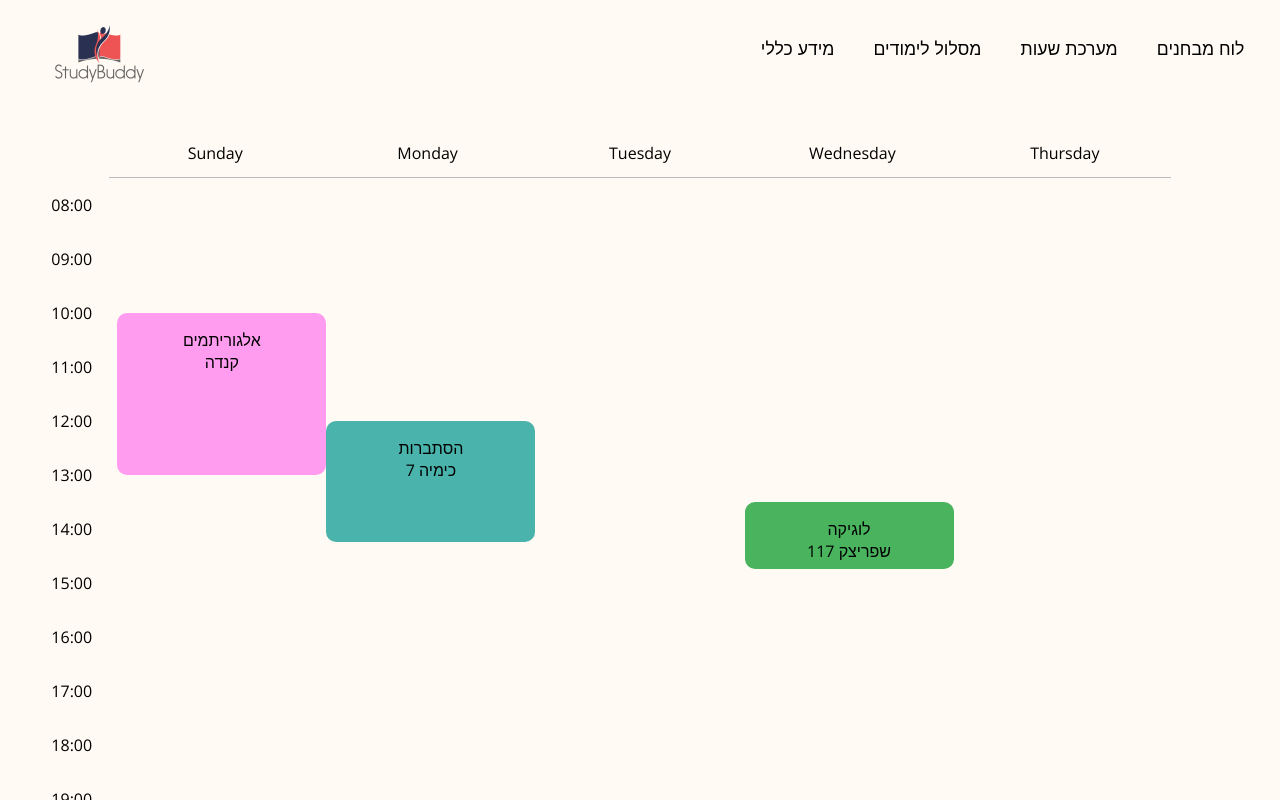
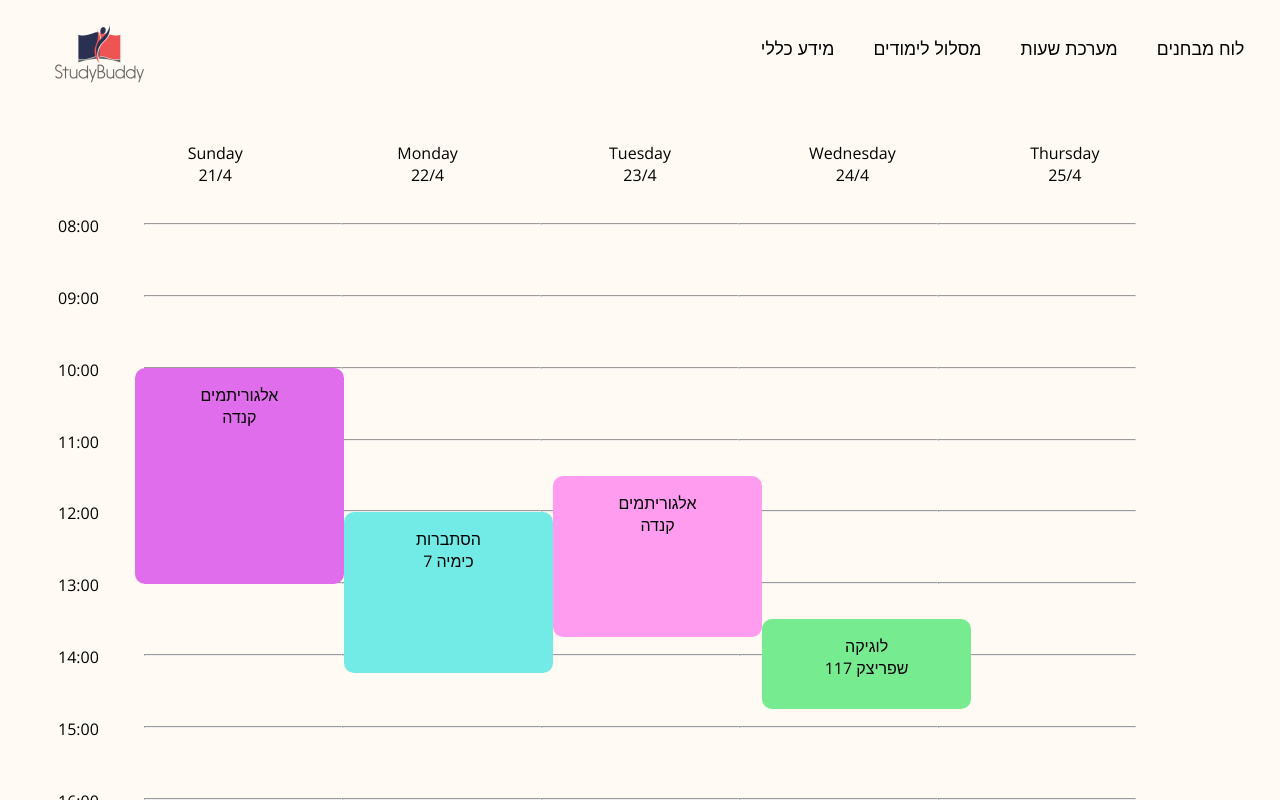
Before and after one commit to sashatankov/studybuddy, a React (Create React App) app: page / in a window 1280 px wide. Both pictures are taken after a click on the button "מערכת שעות". Shown: the top 800 px of the page. Built offline with nearby package versions, Linux system fonts and the light colour scheme.

Commit message:
schedule screen: table lines added, dates added, colors adjusted to class type

```diff
--- a/src/App.js
+++ b/src/App.js
@@ -46,7 +46,7 @@ class App extends Component {
     this.setState({overlayBox:
         (<ScheduleEventDetailsBox
             scheduleEventObj={scheduleEvent}
-            clicked={this._hideDetails.bind(this)} isOpen={true}/> )});
+            clicked={this._hideDetails.bind(this)}/> )});
   }
 
   _hideDetails(){
--- a/src/components/Schedule/Schedule.js
+++ b/src/components/Schedule/Schedule.js
@@ -41,6 +41,7 @@ export default class Schedule extends Component {
                          eventType="שיעור"
                          classroom="קנדה"
                          course="algo"
+                         classType="lecture"
                          professor="פרופ אלכם סמורודניצקי"
                          clickedBox={this._showDetails.bind(this)}/>
 
@@ -51,6 +52,7 @@ export default class Schedule extends Component {
                          eventType="תרגול"
                          classroom="שפריצק 117"
                          course="logic"
+                         classType="recitation"
                          professor="פרופ אליהו ריפס"
                          clickedBox={this._showDetails.bind(this)}/>
 
@@ -61,7 +63,18 @@ export default class Schedule extends Component {
                          eventType="תרגול"
                          classroom="כימיה 7"
                          course="stat"
+                         classType="recitation"
                          professor="דר אורי גורביץ"
+                         clickedBox={this._showDetails.bind(this)}/>
+          <ScheduleEvent day="Tuesday"
+                         starttime="11:30"
+                         endTime="13:45"
+                         eventTitle="אלגוריתמים"
+                         eventType="תרגול"
+                         classroom="קנדה"
+                         course="algo"
+                         classType="recitation"
+                         professor="פרופ אלכם סמורודניצקי"
                          clickedBox={this._showDetails.bind(this)}/>
         </div>
 
--- a/src/components/Schedule/ScheduleEvent/ScheduleEvent.js
+++ b/src/components/Schedule/ScheduleEvent/ScheduleEvent.js
@@ -14,10 +14,19 @@ export default class ScheduleEvent extends Component {
     STAT: 'stat',
     LOGIC: 'logic'
   };
+  classTypes = {
+    LECTURE: "lecture",
+    TA: "recitation",
+    LAB: "lab",
+    SEMINAR: "seminar"
+  };
   colors = {
-    ALGO_COLOR: "rgba(255, 156, 239, 1)",
-    STAT_COLOR: "rgba(73, 179, 172, 1)",
-    LOGIC_COLOR: "rgba(73, 179, 93, 1)"
+    ALGO_COLOR_TA: "rgba(255, 156, 239, 1)", // lighter shade
+    ALGO_COLOR_LECTURE: "rgba(224, 109, 235, 1)", // darker shade
+    STAT_COLOR_LECTURE: "rgba(73, 179, 172, 1)",
+    STAT_COLOR_TA: "rgba(114, 235, 231, 1)",
+    LOGIC_COLOR_LECTURE: "rgba(73, 179, 93, 1)",
+    LOGIC_COLOR_TA: "rgba(118, 235, 143)"
   };
   day = 0;
   startTime = 0;
@@ -31,6 +40,7 @@ export default class ScheduleEvent extends Component {
       this.classroom = this.props.classroom;
       this.professor = this.props.professor;
       this.course = this.props.course;
+      this.classType = this.props.classType;
 
       this._setStartEndTime();
       if(this.props.day === this.weekDays.SUNDAY){
@@ -64,8 +74,8 @@ export default class ScheduleEvent extends Component {
 
       const pos= {
           position: 'absolute',
-          left: (8.333 + ((this.day - 1) * 16.666)).toString().concat("%"),
-          top: (3.333 + 6.666 * ((this.startTime - 800) / 100)).toString().concat("%"),
+          left: (8.333 + 1.4 + ((this.day - 1) * 16.666)).toString().concat("%"),
+          top: (3.333 - 1 + 6.666 * ((this.startTime - 800) / 100)).toString().concat("%"),
           width: "16.666%",
           height: (6.666 * ((this.endTime - this.startTime) / 100)).toString().concat("%"),
           zIndex: '10',
@@ -80,13 +90,28 @@ export default class ScheduleEvent extends Component {
 
   _getColor(){
     if(this.course === this.courses.ALGO){
-      return this.colors.ALGO_COLOR;
+      if(this.classType === this.classTypes.LECTURE){
+          return this.colors.ALGO_COLOR_LECTURE;
+      }
+      else if(this.classType === this.classTypes.TA){
+          return this.colors.ALGO_COLOR_TA;
+      }
     }
     else if (this.course === this.courses.STAT) {
-      return this.colors.STAT_COLOR;
+        if(this.classType === this.classTypes.LECTURE){
+            return this.colors.STAT_COLOR_LECTURE;
+        }
+        else if(this.classType === this.classTypes.TA){
+            return this.colors.STAT_COLOR_TA;
+        }
     }
     else if (this.course === this.courses.LOGIC) {
-      return this.colors.LOGIC_COLOR;
+        if(this.classType === this.classTypes.LECTURE){
+            return this.colors.LOGIC_COLOR_LECTURE;
+        }
+        else if(this.classType === this.classTypes.TA){
+            return this.colors.LOGIC_COLOR_TA;
+        }
     }
 
   }
--- a/src/components/Schedule/ScheduleEventDetailsBox/ScheduleEventDetailsBox.js
+++ b/src/components/Schedule/ScheduleEventDetailsBox/ScheduleEventDetailsBox.js
@@ -3,19 +3,20 @@ import "./ScheduleEventDetailsBox.css";
 
 export default class ScheduleEventDetailsBox extends Component {
 
+
   constructor(props){
     super(props);
     this._hideDetails = this._hideDetails.bind(this);
-    this.overlayClassList = ["overlay"];
+
   }
 
   render() {
     const scheduleEvent = this.props.scheduleEventObj;
     const sideBarBgColor = {backgroundColor: scheduleEvent._getColor()};
     const titleColor = {color: scheduleEvent._getColor()};
-    let component = null;
+
     return (
-        <div className={this.overlayClassList.join(" ")}>
+        <div className="overlay">
           <div id="x" className="overlaybox" >
             <div className="overlaybox-sidebar" style={sideBarBgColor}>
 
@@ -25,6 +26,7 @@ export default class ScheduleEventDetailsBox extends Component {
                 <i className="fas fa-times"> </i>
               </div>
               <h1 style={titleColor}> {scheduleEvent.eventTitle} </h1>
+              <h3> {scheduleEvent.eventType} </h3>
               <h3>
                   {scheduleEvent.startTimeText} - {scheduleEvent.endTimeText}
               </h3>
--- a/src/components/Schedule/ScheduleHeader/ScheduleHeader.css
+++ b/src/components/Schedule/ScheduleHeader/ScheduleHeader.css
@@ -11,7 +11,7 @@
     width: 16.666%;
     height: 100%;
     text-align: center;
-    border-bottom: 1px solid #bbbbbb;
+    //border-bottom: 1px solid #bbbbbb;
 
 }
 .blank {
--- a/src/components/Schedule/ScheduleHeader/ScheduleHeader.js
+++ b/src/components/Schedule/ScheduleHeader/ScheduleHeader.js
@@ -2,15 +2,48 @@
 import React, { Component } from 'react';
 import './ScheduleHeader.css';
 export default class ScheduleHeader extends Component {
+
+  constructor(props) {
+      super(props);
+      this.currentDate = new Date();
+
+
+  }
+  _getDate(targetDay) {
+      const months31 = [1, 3, 5, 7, 8, 10, 12]; // Jan, Mar, MAy, Jul, Aug, Oct, Dec
+      const months30 = [4, 6, 9, 11]; // Apr, Jun, Sep, Nov
+
+      let date = "";
+      //day: a number from 0-6;
+      const currentDay = this.currentDate.getDay();
+      let diff = targetDay - currentDay;
+      let day = this.currentDate.getDate() + diff;
+      let month = this.currentDate.getMonth() + 1;
+      let year = this.currentDate.getYear();
+      if(day <= 0){
+          if(months31.includes(month)){
+              day = month === 8 ? 31 + day : 30 + day
+          }
+          else if (months30.includes(month)) {
+              day = 31 - day;
+          }
+          else { // month: Feb.
+            day = year % 4 === 0 ? 29 + day : 28 + day; // leap year check
+          }
+          month -= 1;
+      }
+      date += day.toString() + "/" + month.toString();
+      return date;
+  }
   render() {
     return (
       <div className="scheduleheader">
         <div className="blank"></div>
-        <div className="dayName">Sunday</div>
-        <div className="dayName">Monday</div>
-        <div className="dayName">Tuesday</div>
-        <div className="dayName">Wednesday</div>
-        <div className="dayName">Thursday</div>
+        <div className="dayName">  Sunday<br/>{this._getDate(0)}</div>
+        <div className="dayName">  Monday<br/>{this._getDate(1)}</div>
+        <div className="dayName">  Tuesday<br/>{this._getDate(2)}</div>
+        <div className="dayName">  Wednesday<br/>{this._getDate(3)}</div>
+        <div className="dayName">  Thursday<br/>{this._getDate(4)}</div>
         <div className="blank"></div>
       </div>
     )
--- a/src/components/Schedule/ScheduleRow/ScheduleRow.css
+++ b/src/components/Schedule/ScheduleRow/ScheduleRow.css
@@ -12,7 +12,7 @@
 
 }
 .rowCell {
-    padding: 1em 1em 2.37em 1em;
+    padding: 1em 0em 2.37em 0em;
     height: 100%;
     width: 16.666%;
     display: table-cell;
--- a/src/components/Schedule/ScheduleRow/ScheduleRow.js
+++ b/src/components/Schedule/ScheduleRow/ScheduleRow.js
@@ -5,12 +5,12 @@ export default class ScheduleRow extends Component {
     return (
       <div className="schedulerow">
         <div className="rowCellTime">{this.props.time}</div>
-        <div className="rowCell"></div>
-        <div className="rowCell"></div>
-        <div className="rowCell"></div>
-        <div className="rowCell"></div>
-        <div className="rowCell right"></div>
-        <div className="rowCellTime"></div>
+        <div className="rowCell"><hr/></div>
+        <div className="rowCell"><hr/></div>
+        <div className="rowCell"><hr/></div>
+        <div className="rowCell"><hr/></div>
+        <div className="rowCell right"><hr/></div>
+        <div className="rowCellTime"> </div>
       </div>
     )
   }
```
Lines whose indentation alone changed are shown as unchanged.
